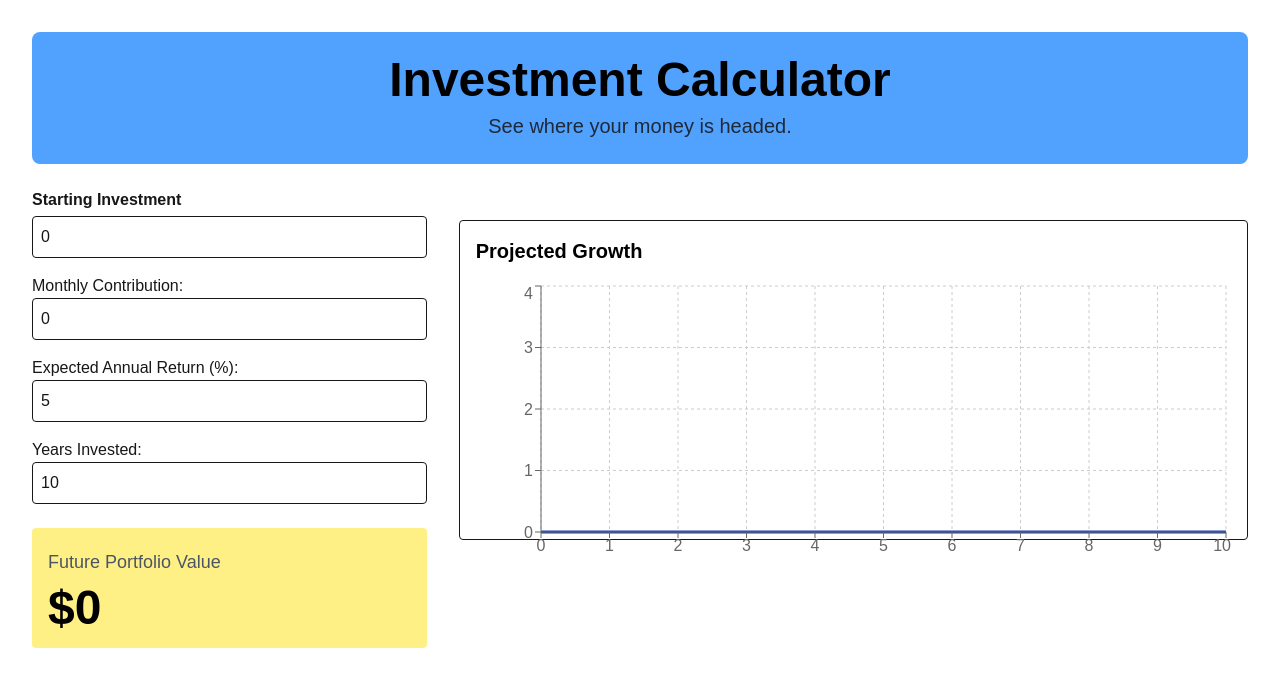
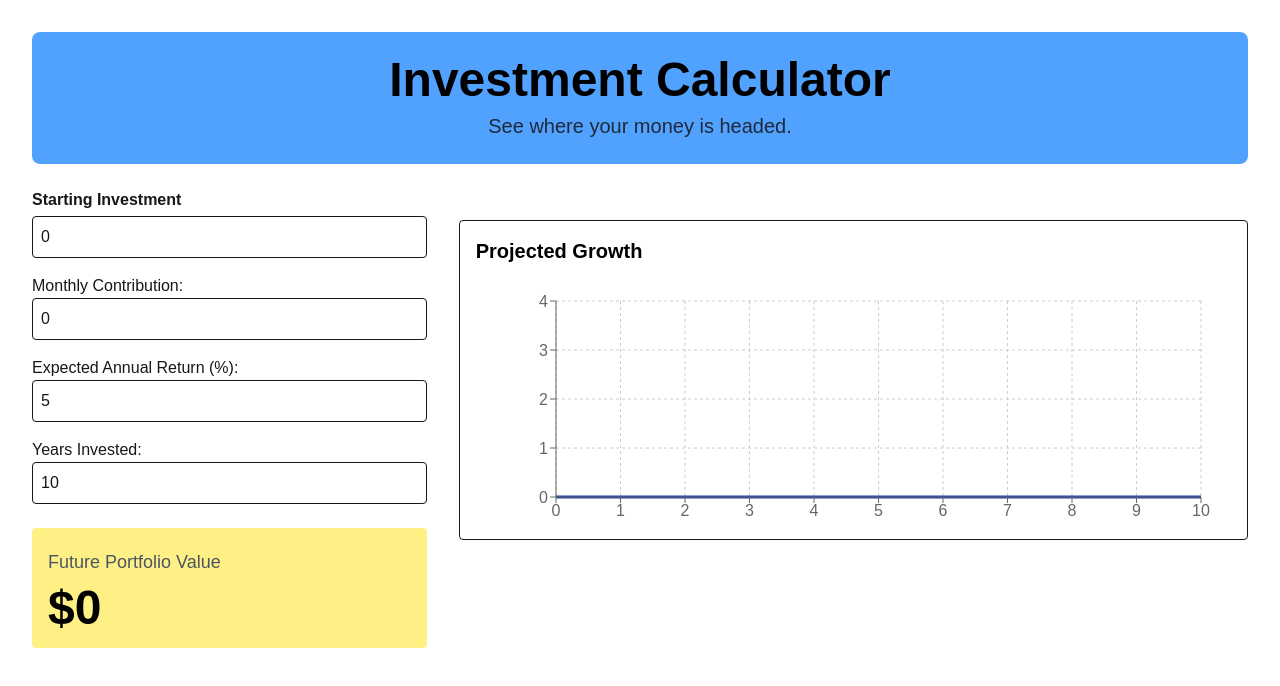
Before and after one commit to devonjp123/Financial-Calculator, a Next.js app: page / in a window 1280 px wide. Shown: the top 686 px of the page. Built offline with nearby package versions, Linux system fonts and the light colour scheme.

Commit message:
Change font color and background

```diff
--- a/app/page.tsx
+++ b/app/page.tsx
@@ -41,7 +41,7 @@ export default function Home() {
 });
 
   return (
-    <main className="min-h-screen p-8 w-full">
+    <main className="min-h-screen p-8 w-full bg-white">
      <div className="bg-blue-400 text-white p-6 rounded-lg mb-6">
      <h1 className="text-5xl text-center text-black font-bold">Investment Calculator</h1>
       <p className="text-xl text-center text-gray-800 mt-2">
@@ -112,7 +112,13 @@ export default function Home() {
         </h2>
 
         <ResponsiveContainer width="100%" height="100%">
-          <LineChart data={chartData}>
+          <LineChart data={chartData}
+            margin={{
+            top: 20,
+            right: 30,
+            left: 20,
+            bottom: 40,
+          }}>
           <CartesianGrid strokeDasharray="3 3" />
           <XAxis dataKey="year" />
           <YAxis
```
